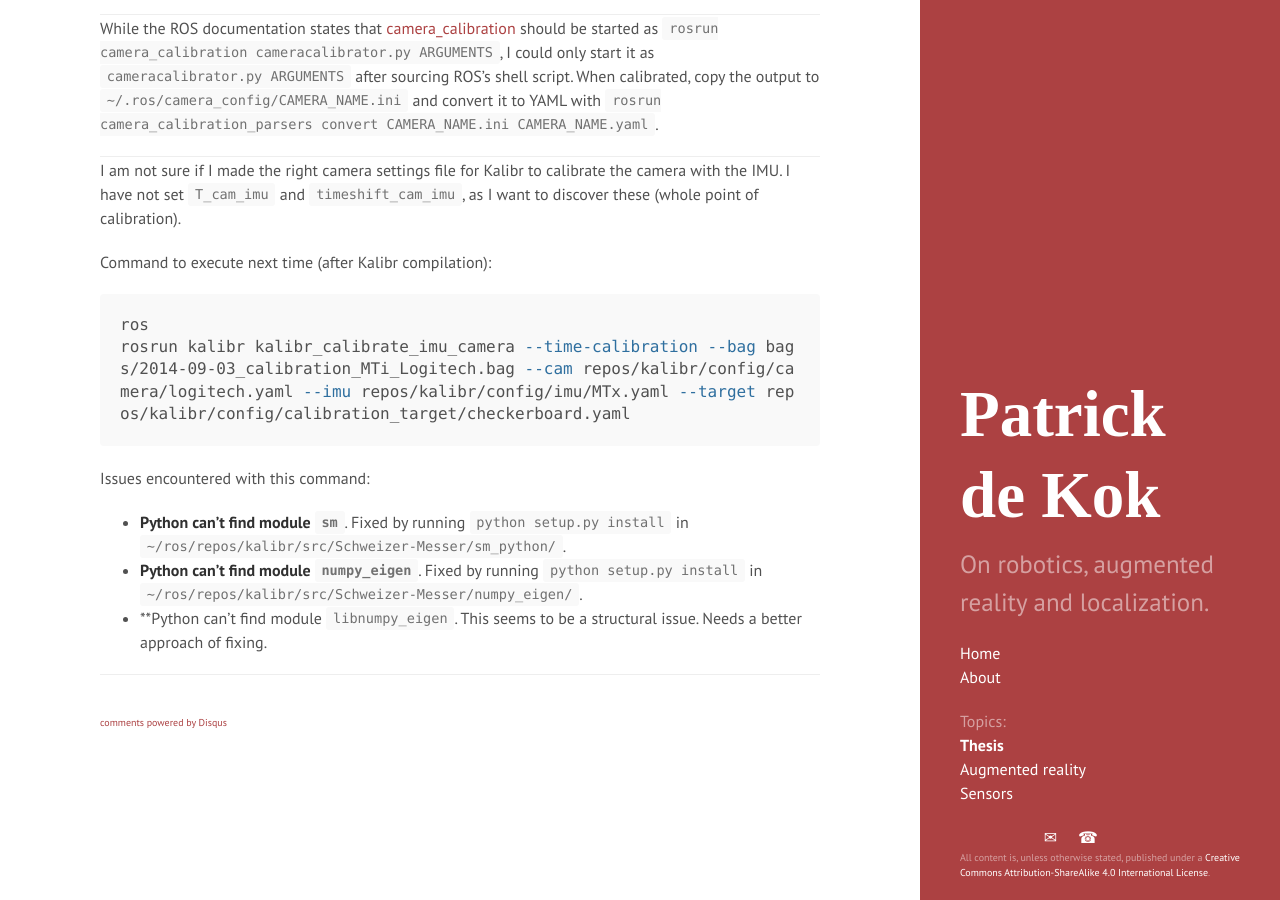
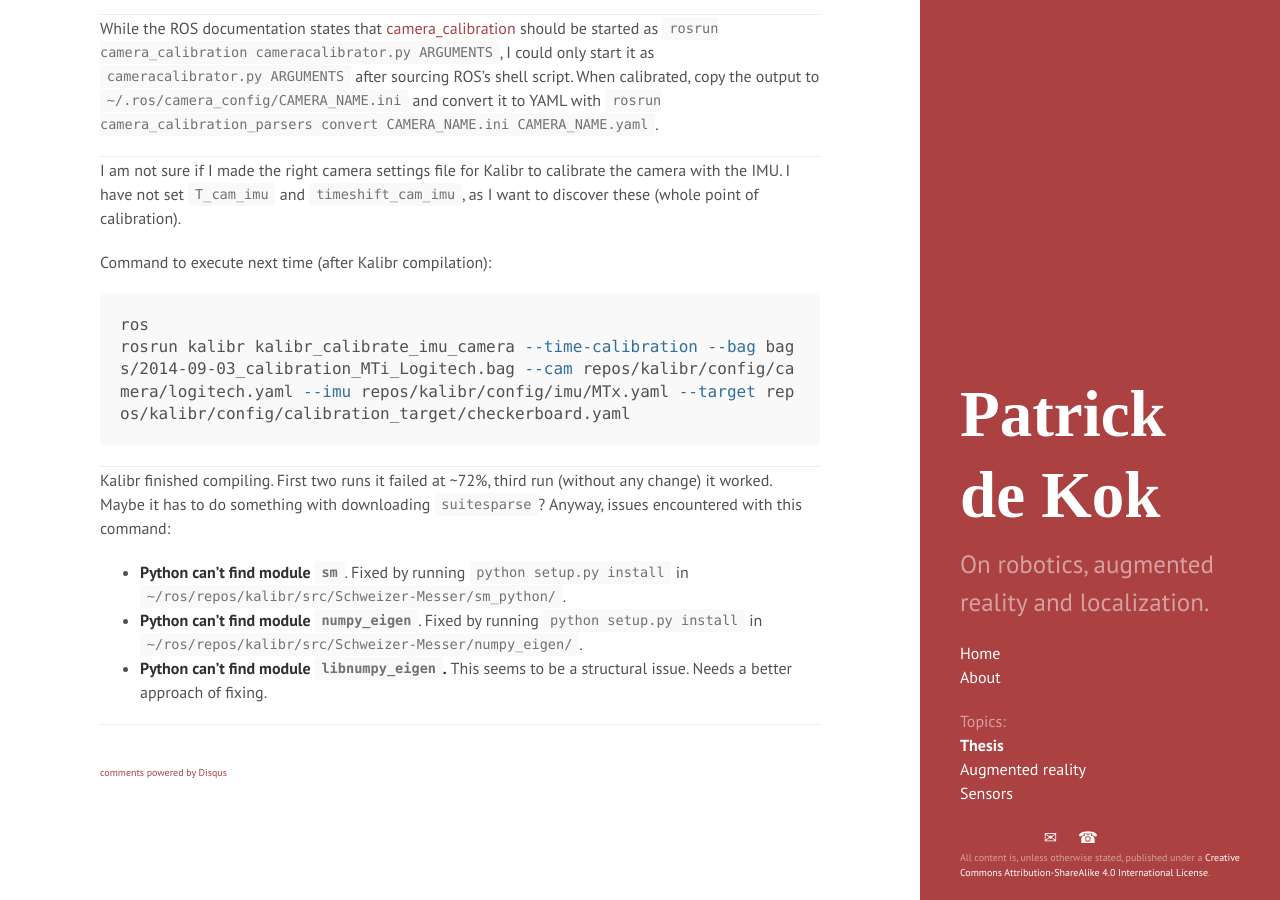
Before and after one commit to pkok/pkok.github.io, a Jekyll site: the page built from _posts/2014-09-03-.md, in a window 1280 px wide and 900 px high, scrolled down 950 px. Built offline with Jekyll 4.4.1, drawn with Linux system fonts in a browser that asks for light colours; some web fonts are replaced; Markdown is read by kramdown in place of the engine named in the settings; comment, search, counter and statistics services are not loaded.

Commit message:
Another amend...

````diff
--- a/_posts/2014-09-03-.md
+++ b/_posts/2014-09-03-.md
@@ -42,8 +42,10 @@ ros
 rosrun kalibr kalibr_calibrate_imu_camera --time-calibration --bag bags/2014-09-03_calibration_MTi_Logitech.bag --cam repos/kalibr/config/camera/logitech.yaml --imu repos/kalibr/config/imu/MTx.yaml --target repos/kalibr/config/calibration_target/checkerboard.yaml
 ```
 
-Issues encountered with this command:
+---
+
+Kalibr finished compiling.  First two runs it failed at ~72%, third run (without any change) it worked.  Maybe it has to do something with downloading `suitesparse`?  Anyway, issues encountered with this command:
 
   - **Python can't find module `sm`**.  Fixed by running `python setup.py install` in `~/ros/repos/kalibr/src/Schweizer-Messer/sm_python/`.
   - **Python can't find module `numpy_eigen`**.  Fixed by running `python setup.py install` in `~/ros/repos/kalibr/src/Schweizer-Messer/numpy_eigen/`.
-  - **Python can't find module `libnumpy_eigen`.  This seems to be a structural issue.  Needs a better approach of fixing.
+  - **Python can't find module `libnumpy_eigen`.**  This seems to be a structural issue.  Needs a better approach of fixing.
````
